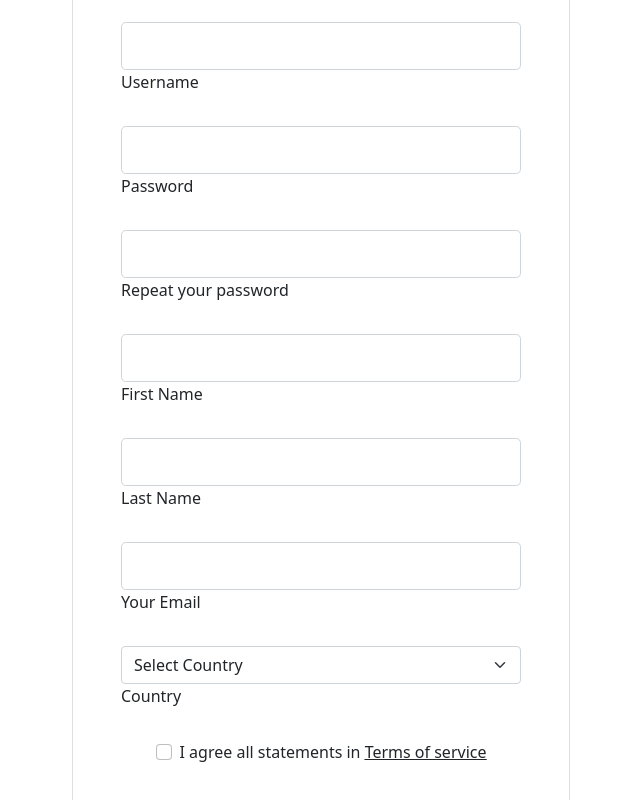
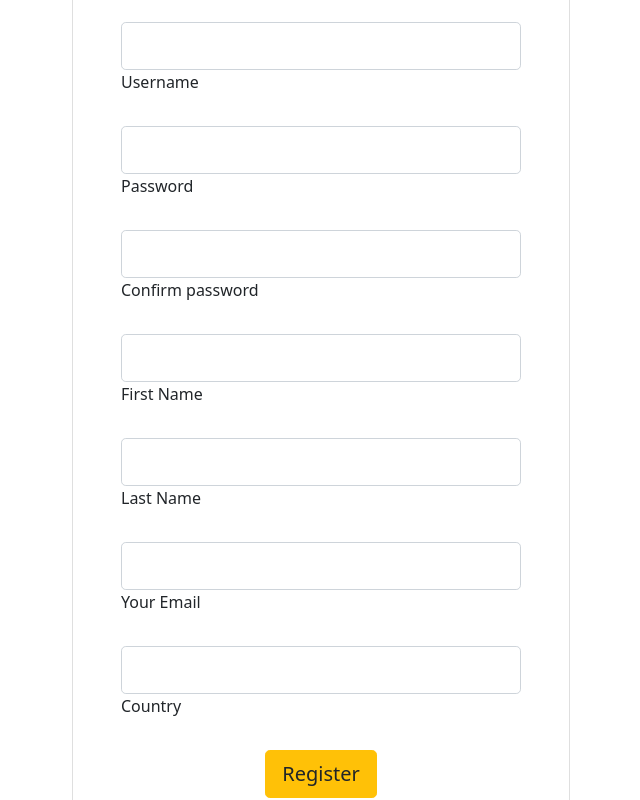
Before and after one commit to maijaviska/project-final, a React (Create React App) app: page /register in a window 1280 px wide. Shown: the part 320-1120 px from the top of the page, without its empty margins (319-959 px from the left). Built offline with nearby package versions, Linux system fonts and the light colour scheme.

Commit message:
register form

```diff
--- a/package.json
+++ b/package.json
@@ -10,12 +10,14 @@
     "@testing-library/react": "^12.1.3",
     "@testing-library/user-event": "^13.5.0",
     "axios": "^0.26.1",
+    "formik": "^2.2.9",
     "google-maps-react": "^2.0.6",
     "react": "^17.0.2",
     "react-dom": "^17.0.2",
     "react-router-dom": "^6.2.2",
     "react-scripts": "5.0.0",
-    "web-vitals": "^2.1.4"
+    "web-vitals": "^2.1.4",
+    "yup": "^0.32.11"
   },
   "scripts": {
     "start": "react-scripts start",
--- /dev/null
+++ b/src/Components/RegisterTextField.js
@@ -0,0 +1,18 @@
+import { ErrorMessage, useField } from "formik"
+
+function RegisterTextField({ label, ...props }) {
+    const [field, meta] = useField(props)
+    console.log(field, meta)
+    return (
+        <div className="form-outline mb-4">
+            <ErrorMessage name={field.name} />
+            <input
+                className="form-control form-control-lg"
+                {...field} {...props}
+                autoComplete="off"
+            />
+            <label className="form-label" htmlFor={field.name}>{label}</label>
+        </div>
+    )
+}
+export default RegisterTextField
--- /dev/null
+++ b/src/Components/SignUp.js
@@ -0,0 +1,59 @@
+import { Form, Formik } from "formik"
+import RegisterTextField from "./RegisterTextField"
+import * as Yup from 'yup'
+
+function SignUp() {
+    const validate = Yup.object({
+        username: Yup.string()
+        .required('Required'),
+        password: Yup.string()
+        .min(6, 'Password must be at least 6 characters')
+        .required('Required'),
+        confirmPasword: Yup.string()
+        .oneOf([Yup.ref('password'), null], 'Password must match')
+        .required('Conform password is required'),
+        firstName: Yup.string()
+        .required('Required'),
+        lastName: Yup.string()
+        .required('Required'),
+        email: Yup.string()
+        .email('Must be an email')
+        .required('Required'),
+        country: Yup.string()
+        .required('Required'),
+    })
+    return (
+        <Formik
+            initialValues={{
+                username: '',
+                password: '',
+                confirmPasword: '',
+                firstName: '',
+                lastName: '',
+                email: '',
+                country: '',
+            }}
+            validationSchema={validate}
+        >
+            {formik => (
+                <div>
+                    <h2 className="text-uppercase text-center mb-5">Register</h2>
+                    <Form>
+                        <RegisterTextField label="Username" name="username" type="text" />
+                        <RegisterTextField label="Password" name="password" type="password" />
+                        <RegisterTextField label="Confirm password" name="confirmPasword" type="password" />
+                        <RegisterTextField label="First Name" name="firstName" type="text" />
+                        <RegisterTextField label="Last Name" name="lastName" type="text" />
+                        <RegisterTextField label="Your Email" name="email" type="email" />
+                        <RegisterTextField label="Country" name="country" type="text" />
+                        <div className="d-flex justify-content-center">
+                            <button className="btn btn-warning btn-block btn-lg gradient-custom-4 text-body" type="submit">Register</button>
+                        </div>
+                    </Form>
+                </div>
+            )}
+        </Formik>
+    )
+}
+
+export default SignUp
--- a/src/Pages/Register.js
+++ b/src/Pages/Register.js
@@ -1,3 +1,5 @@
+import SignUp from "../Components/SignUp"
+
 function Register() {
     return (
         <div>
@@ -7,9 +9,10 @@ function Register() {
                         <div className="col-12 col-md-9 col-lg-7 col-xl-6">
                             <div className="card" style={{ borderRadius: "15px" }}>
                                 <div className="card-body p-5">
-                                    <h2 className="text-uppercase text-center mb-5">Register</h2>
 
-                                    <form>
+                                    <SignUp/>
+
+                                    {/* <form>
                                         <div className="form-outline mb-4">
                                             <input type="text" id="form3Example1cg" className="form-control form-control-lg" />
                                             <label className="form-label" htmlFor="form3Example1cg">Username</label>
@@ -67,7 +70,7 @@ function Register() {
                                         </div>
 
                                         <p className="text-center text-muted mt-5 mb-0">Have already an account? <a href="#!" className="fw-bold text-body"><u>Login here</u></a></p>
-                                    </form>
+                                    </form> */}
                                 </div>
                             </div>
                         </div>
```
Also changed, not shown: 1 other file (tests, documents, lock files or other folders).
